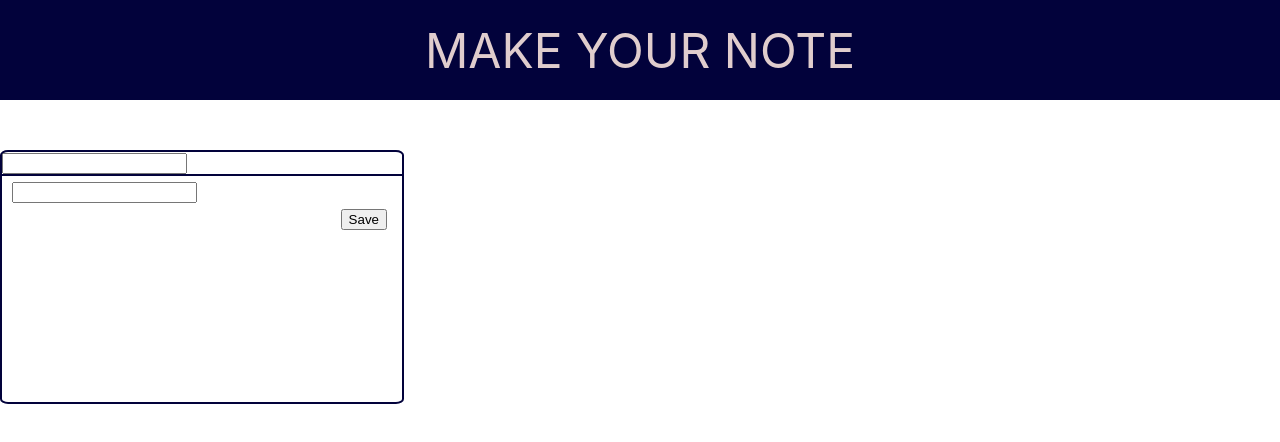
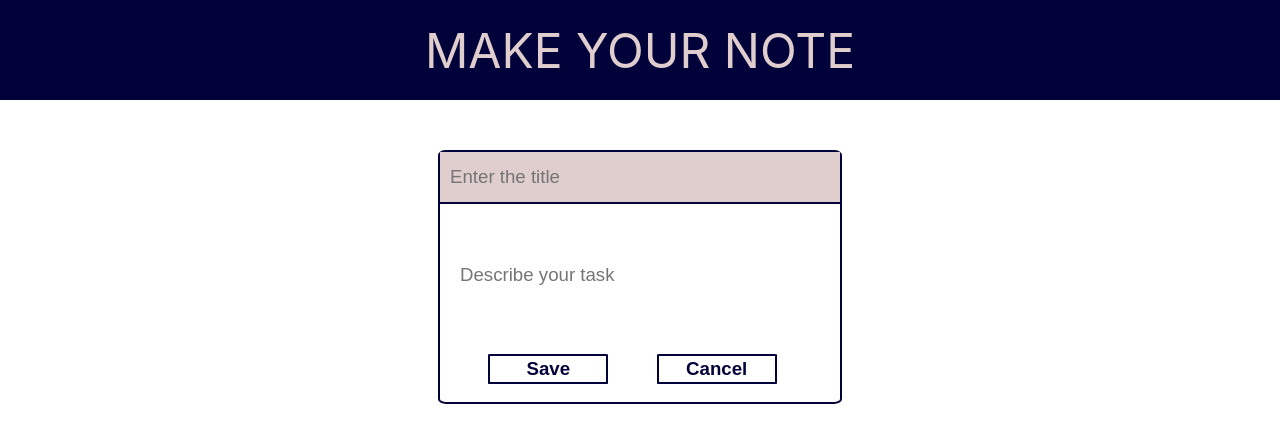
Before and after one commit to CROmarcos/NotesRecorder, a React (Create React App) app: page /add in a window 1280 px wide. Shown: the top 442 px of the page. Built offline with nearby package versions, Linux system fonts and the light colour scheme.

Commit message:
CSS editing of note cards
Alignment of input fields and buttons

```diff
--- a/src/components/EditNote/EditNote.js
+++ b/src/components/EditNote/EditNote.js
@@ -54,15 +54,18 @@ const EditNote = () => {
     }
 
     return (
+        <div className='inputPage'>
             <div className='card'>
                 <div className='card__title'>
-                <input type="text" name="title" value={input.title} onChange={handleChange} />
+                    <input className='input' type="text" name="title" value={input.title} placeholder="Enter the title" onChange={handleChange} />
                 </div>
                 <div className='card__body'>
-                <input type="text" name="description" value={input.description} onChange={handleChange} />
+                    <input className='input description' type="text" name="description" value={input.description} placeholder="Describe your task" onChange={handleChange} />
                 </div>
                 <div className='card__footer'>
-                <Link to="/"><button onClick={id ? editTheNote : createNewNote}>Save</button></Link>
+                    <Link to="/"><button className='input--action' onClick={id ? editTheNote : createNewNote}>Save</button></Link>
+                    <Link to="/"><button className='input--action'>Cancel</button></Link>
+                </div>
             </div>
         </div>
     )
--- a/src/components/EditNote/EditNote.scss
+++ b/src/components/EditNote/EditNote.scss
@@ -0,0 +1,29 @@
+.input {
+    border: 0;
+    width: calc(100% - 10px);
+    background: transparent;
+    padding-left: 10px;
+    margin: 0;
+    font-size: 14pt;
+
+    &--action {
+        width: 120px;
+        height: 30px;
+        border: 2px solid rgb(2, 2, 59);
+        border-radius: 2%;
+        background-color: white;
+        color: rgb(2, 2, 59);
+        font-size: 14pt;
+        font-weight: bold;
+    }
+}
+
+.description {
+    height: 130px;
+}
+
+.inputPage {
+    width: 100%;
+    display: flex;
+    justify-content: center;
+}
--- a/src/components/Note/Note.scss
+++ b/src/components/Note/Note.scss
@@ -1,6 +1,6 @@
 .card {
     width: 400px;
-    min-height: 250px;
+    height: 250px;
     border: 2px solid rgb(2, 2, 59);
     border-radius: 2%;
     margin-bottom: 50px;
@@ -10,9 +10,10 @@
         height: 20%;
         border-bottom: 2px solid rgb(2, 2, 59);
         display: inline-flex;
+        background-color: rgb(224, 205, 205);
 
         &-text {
-            width: 60%;
+            width: calc(60% - 15px);
             height: 100%;
             display: flex;
             justify-content: left;
@@ -52,8 +53,7 @@
         width: calc(100% - 15px);
         height: 20%;
         display: flex;
-        justify-content: right;
-        padding-right: 15px;
+        justify-content: space-evenly;
     }
 }
 
--- a/src/components/NotesList/NotesList.js
+++ b/src/components/NotesList/NotesList.js
@@ -18,7 +18,7 @@ const NotesList = () => {
                     <Note key={note.id} noteId={note.id} title={note.title} description={note.description} creationDate={note.creationDate} lastModification={note.lastModification} important={note.importance} refresh={refresh} />
                 )}
             </div>
-            <Link to="/add"><button>Add new</button></Link>
+            <Link to="/add"><button className="mainButton">Add a note</button></Link>
         </>
     )
 }
--- a/src/components/NotesList/NotesList.scss
+++ b/src/components/NotesList/NotesList.scss
@@ -4,3 +4,14 @@
     width: 100%;
     justify-content: space-evenly;
 }
+
+.mainButton {
+    width: 150px;
+    height: 40px;
+    border: 2px solid rgb(2, 2, 59);
+    border-radius: 2%;
+    background-color: white;
+    color: rgb(2, 2, 59);
+    font-size: 16pt;
+    font-weight: bold;
+}
```
Lines whose indentation alone changed are shown as unchanged.
